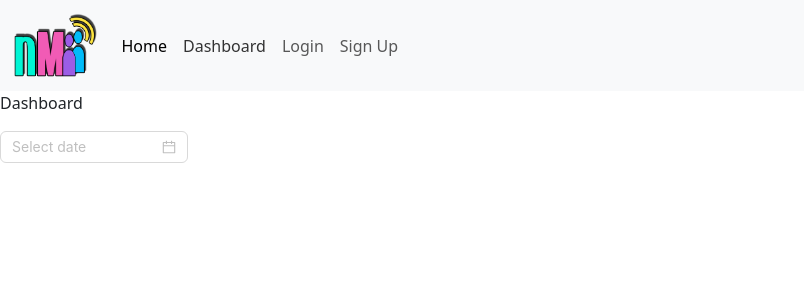
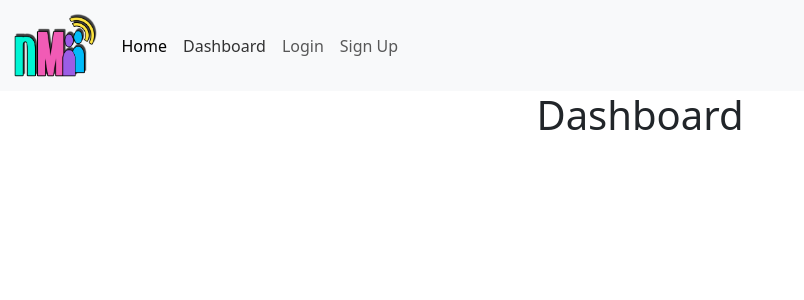
Before and after one commit to React-Rangers/Netminder-Frontend, a React (Create React App) app: page / in a window 1280 px wide. Both pictures are taken after a click on the link "Dashboard". Shown: the top 300 px of the page, without its empty margins (0-804 px from the left). Built offline with nearby package versions, Linux system fonts and the light colour scheme.

Commit message:
added task page to app, dashboard css, and home msg

```diff
--- a/src/App.js
+++ b/src/App.js
@@ -4,6 +4,7 @@ import Navbar from './components/Navbar';
 import Dashboard from './pages/Dashboard';
 import LoginForm from './pages/LoginForm';
 import SignUpForm from './pages/SignUpForm';
+import Task from './pages/TaskForm';
 import { ApolloClient, InMemoryCache, ApolloProvider } from '@apollo/client'
 
 const client = new ApolloClient({
@@ -25,6 +26,9 @@ const App = () => {
     if (currentPage === 'SignUpForm') {
       return <SignUpForm />
     }
+    if (currentPage === 'Task') {
+      return <Task />
+    }
   }
   return (
     <ApolloProvider client={client}>
--- a/src/index.css
+++ b/src/index.css
@@ -6,15 +6,23 @@ body {
   -webkit-font-smoothing: antialiased;
   -moz-osx-font-smoothing: grayscale;
 }
-.main-section {
-  text-align: center;
+.main-section, .dashboard-header {
   display: block;
   justify-content: center;
   align-items: center;
+  text-align: center;
 }
 
 .main-section .main-logo {
   max-height: 200px;
+}
+
+.login-section, .signup-section, .task-section {
+  display: flex;
+  justify-content: center;
+  align-items: center;
+  text-align: center;
+  width: 400px;
 }
 
 code {
--- a/src/pages/Dashboard.jsx
+++ b/src/pages/Dashboard.jsx
@@ -1,14 +1,14 @@
-// import CalendarDisplay from '../components/Calendar';
+import CalendarDisplay from '../components/Calendar';
 import TaskTable from '../components/TaskTable'
 import DatePickerDisplay from '../components/Datepicker'
 
 const Dashboard = () => {
   return (
     <section>
-      <div>
-        <p>
+      <div className='dashboard-header'>
+        <h1>
           Dashboard
-        </p>
+        </h1>
       </div>
       <body>
         <div>
@@ -22,7 +22,7 @@ const Dashboard = () => {
       </column>
       <column>
         <div>
-          <DatePickerDisplay />
+          {/* <DatePickerDisplay /> */}
         </div>
       </column>
     </section>
--- a/src/pages/Home.jsx
+++ b/src/pages/Home.jsx
@@ -7,7 +7,7 @@ const Home = () => {
             <div className='main-section'>
                 <img className='main-logo' src={require('../images/netminder-logo.png')} alt="Netminder"></img>
                 <br></br>
-                <button>Login</button><button>Sign Up</button>
+                <h3>Sign up, or if you already have an account, log in!</h3>
             </div>
         </section>
     )
```
Also changed, not shown: src/components/NewTask.jsx (added, +11 -0 lines).
